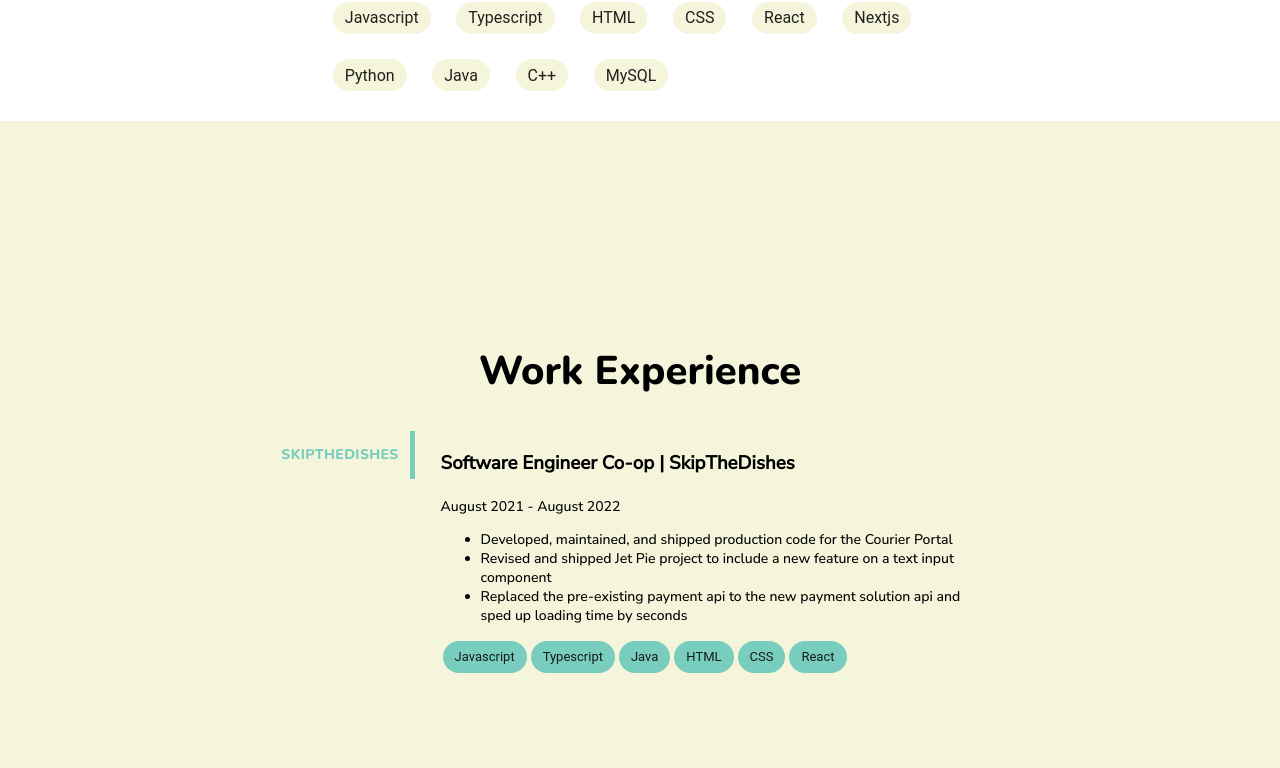
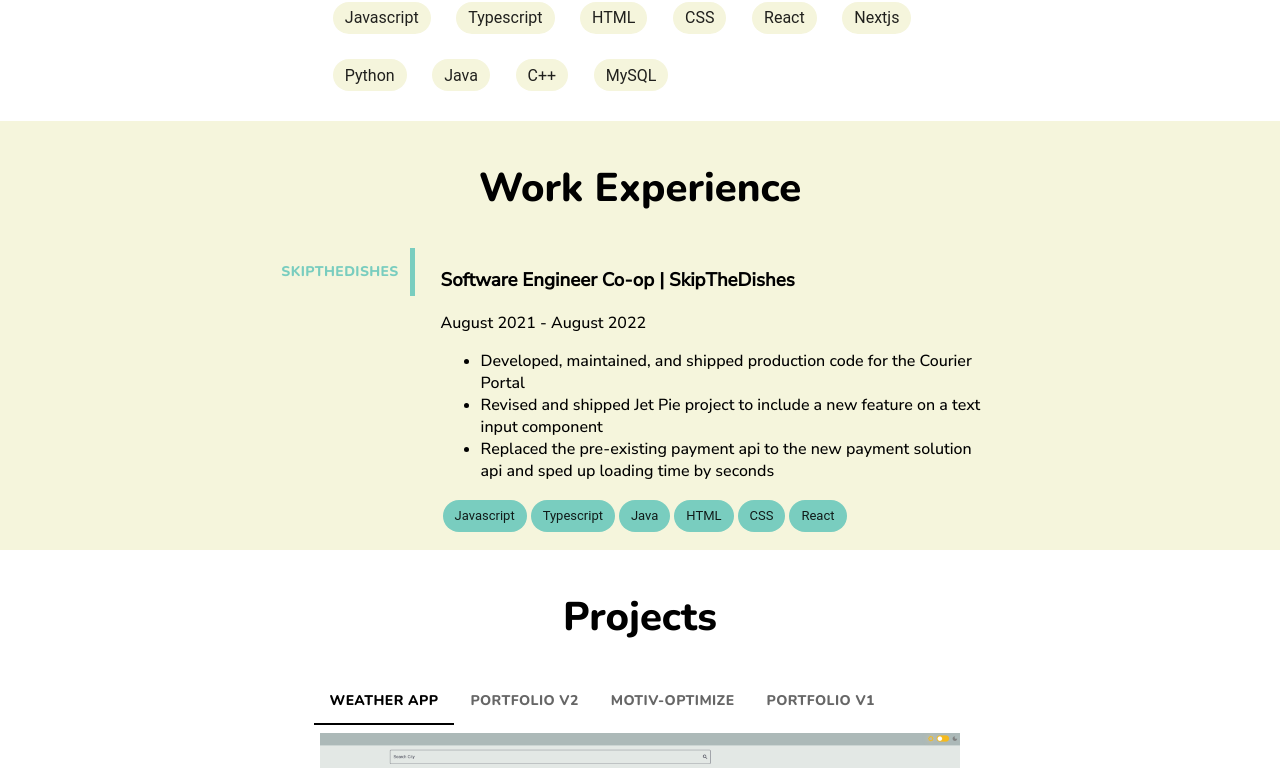
Before and after one commit to EddieSKim/Portfolio, a React (Create React App) app in the folder portfolio/: page / in a window 1280 px wide. Shown: the part 1239-2007 px from the top of the page. Built offline with nearby package versions, Linux system fonts and the light colour scheme.

Commit message:
making adjustments to container widths

```diff
--- a/portfolio/src/App.js
+++ b/portfolio/src/App.js
@@ -34,9 +34,7 @@
           <div>
             <Socials />
             <div className="container">
-              <div className="header-ctn">
                 <NavBar />
-              </div>
               <Banner />
               <div className='wrapper'>
                 <About />
--- a/portfolio/src/components/banner/bannerLogo.js
+++ b/portfolio/src/components/banner/bannerLogo.js
@@ -1,23 +1,7 @@
 import React from "react";
-import { motion, useAnimation } from 'framer-motion';
+import { motion } from 'framer-motion';
 
 function BannerLogo() {
-    const pathVariants = {
-        hidden: {
-            opacity: 0,
-            pathLength: 0
-        },
-
-        visible: {
-            opacity: 1,
-            pathLength: 1,
-        }
-    }
-
-    const pathTransition = {
-        duration: 2,
-        ease: "easeInOut"
-    }
 
     return (
         <>
--- a/portfolio/src/components/contacts/Contacts.module.css
+++ b/portfolio/src/components/contacts/Contacts.module.css
@@ -15,11 +15,13 @@
 
 .contactSection {
     width: 100%;
-    height: 50vh;
+    min-height: 50vh;
     display: flex;
     flex-direction: column;
-    justify-content: center;
     align-items: center;
+    flex-grow: 1;
+    flex-shrink: 1;
+    flex-basis: auto;
     background-color: #f5f1dc;
 }
 
@@ -46,7 +48,7 @@
     }
 
     .contactSection {
-        height: 60vh;
+        min-height: 60vh;
     }
 
     .contactsWrapper {
--- a/portfolio/src/components/projects/projects.module.css
+++ b/portfolio/src/components/projects/projects.module.css
@@ -14,7 +14,6 @@
 }
 
 .projectContainer {
-    width: 100%;
     display: flex;
     flex-direction: column;
     align-items: center;
@@ -34,7 +33,6 @@
     flex-direction: column;
     align-items: center;
     justify-content: center;
-    width: 100vw;
 }
 
 .projectWrapper {
--- a/portfolio/src/components/work/Work.js
+++ b/portfolio/src/components/work/Work.js
@@ -1,7 +1,7 @@
 import React, { useState, useRef, useEffect } from "react";
 import { Tabs, Tab, Chip, useMediaQuery } from "@mui/material";
-import "./WorkStyle.css";
 import { motion, useAnimation, useInView } from 'framer-motion';
+import styles from "./Work.module.css";
 
 const skipTech = [
     "Javascript",
@@ -31,9 +31,9 @@
     }, [isInView])
 
     return (
-        <div className="work-section" id="work">
+        <div className={styles.workSection} id="work">
             <motion.h2
-                className="work-title"
+                className={styles.workTitle}
                 ref={ref}
                 variants={{
                     hidden: { opacity: 0, y: 100 },
@@ -43,7 +43,7 @@
                 animate={mainControls}
                 transition={{ duration: 0.5 }}>Work Experience</motion.h2>
             <motion.div
-                className="work-wrapper"
+                className={styles.workWrapper}
                 ref={ref}
                 variants={{
                     hidden: { opacity: 0, y: 100 },
@@ -61,10 +61,10 @@
                     <Tab label={<span style={{ color: "#79cdbf", fontFamily: "Nunito, sans serif" }}>SkipTheDishes</span>} />
                 </Tabs>
                 {tabValue === 0 && <>
-                    <div className="experience-ctn">
-                        <h3 className="experience-title">Software Engineer Co-op | SkipTheDishes</h3>
-                        <span className="experience-info">August 2021 - August 2022</span>
-                        <div className="experience-info">
+                    <div className={styles.experienceCtn}>
+                        <h3 className={styles.experienceTitle}>Software Engineer Co-op | SkipTheDishes</h3>
+                        <span className={styles.experienceInfo}>August 2021 - August 2022</span>
+                        <div className={styles.experienceInfo}>
                             <ul>
                                 <li>
                                     Developed, maintained, and shipped production code for the Courier Portal
@@ -76,12 +76,12 @@
                                     Replaced the pre-existing payment api to the new payment solution api and sped up loading time by seconds
                                 </li>
                             </ul>
-                            <div className="tech-ctn">
+                            <div className={styles.techCtn}>
                                 {
                                     skipTech.map((tech, index) => {
                                         return (
                                             <Chip
-                                                className="tech-chip"
+                                                className={styles.techChip}
                                                 label={tech}
                                                 key={index}
                                                 sx={{ backgroundColor: "#79cdbf" }} />
--- a/portfolio/src/components/work/WorkStyle.css
+++ b/portfolio/src/components/work/Work.module.css
@@ -1,63 +1,68 @@
-.work-section {
+.workSection {
     width: 100%;
-    height: 65vh;
     display: flex;
     flex-direction: column;
-    justify-content: center;
     align-items: center;
+    flex-grow: 1;
+    flex-shrink: 1;
+    flex-basis: auto;
     background-color: #f5f5dc;
 }
 
-.work-title {
+.workTitle {
     position: relative;
     font-family: "Nunito", sans-serif;
+    margin-top: 5vh;
     font-size: 2.5rem;
 }
 
-.work-wrapper {
+.workWrapper {
     display: grid;
     grid-template-columns: 150px 600px;
     min-height: 300px;
 }
 
-.experience-ctn {
+.experienceCtn {
     padding-left: 2vw;
     padding-right: 2vw;
     color: black;
 }
 
-.experience-info, .experience-title {
+.experienceInfo, .experienceTitle {
     font-family: "Nunito Sans", sans-serif;
 }
 
-.experience-info {
-    /* font-size: 20px; */
-    font-size: 1.4vh;
+.experienceInfo {
+    font-size: 1rem;
 }
 
-.tech-chip {
+.techCtn {
+    margin-bottom: 2vh;
+}
+
+.techChip {
     margin: 2px;
 }
 
-@media screen and (max-height: 920px) {
-    .work-section {
-        height: 100vh;
-        width: 100vw;
+@media screen and (max-width: 920px) {
+    .workSection {
+        min-height: 100vh;
+        width: 100%;
     }
 
-    .experience-info {
+    .experienceInfo {
         font-size: 14px;
     }
 }
 
 @media screen and (max-width: 500px) {
-    .work-wrapper {
+    .workWrapper {
         display: flex;
         flex-direction: column;
         width: 100vw;
     }
 
-    .experience-info {
+    .experienceInfo {
         font-size: 13px;
     }
 }
```
Also changed, not shown: 1 other file (tests, documents, lock files or other folders).
